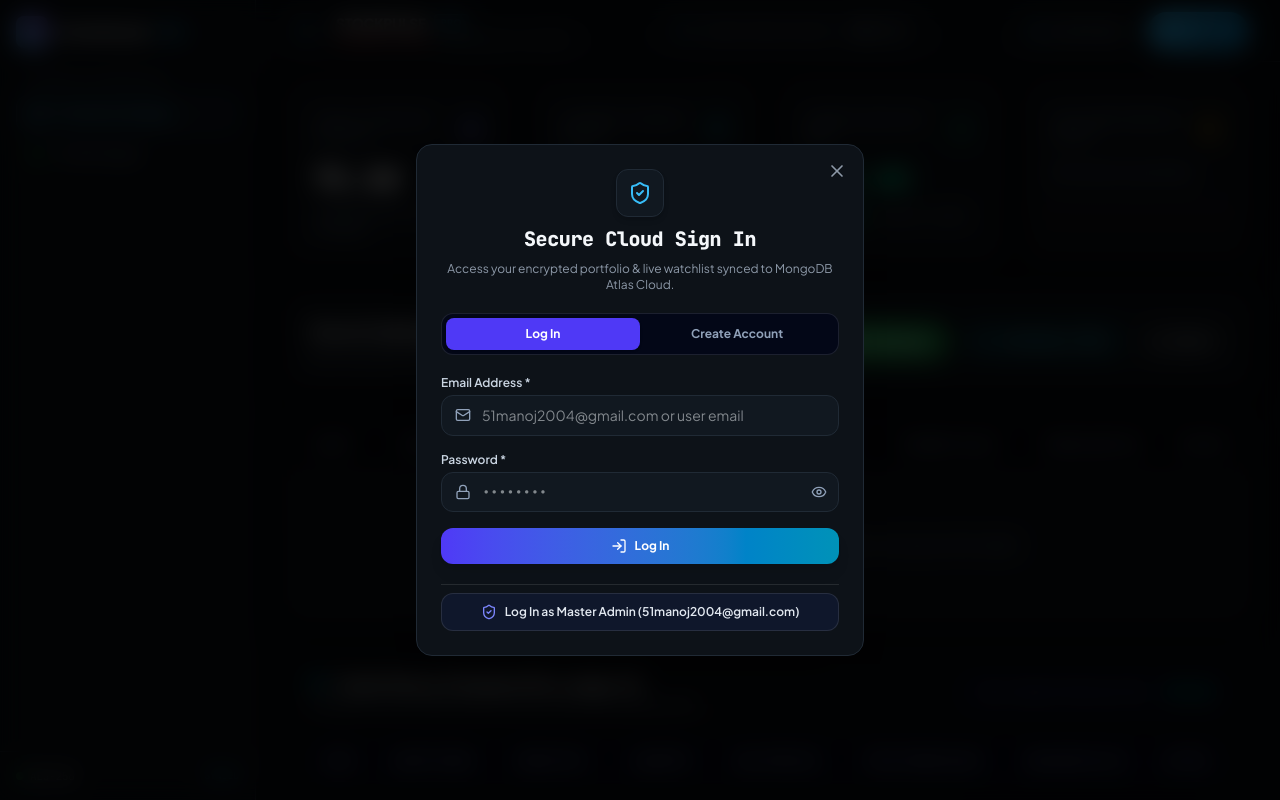
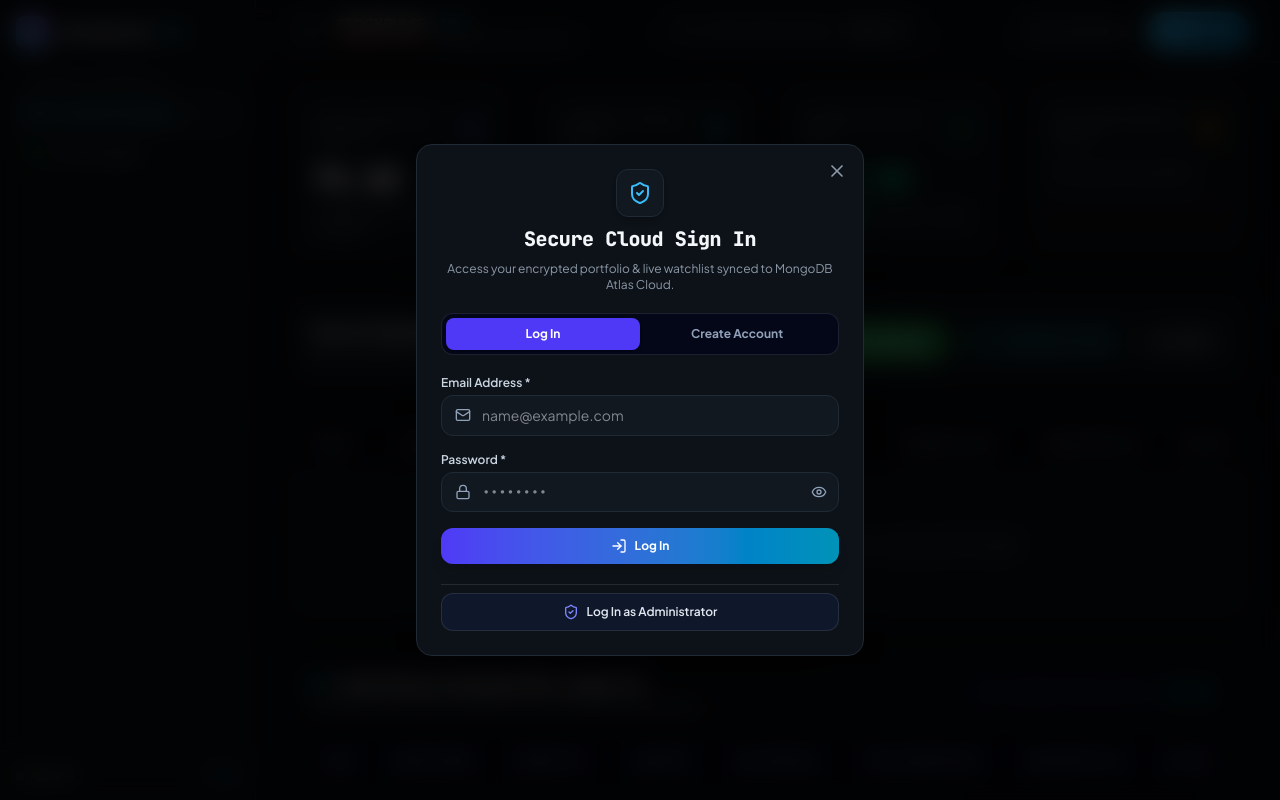
Before and after one commit to vetti-boy/Stocks-Portfolio, a Next.js app: page / in a window 1280 px wide. Shown: the top 800 px of the page. Built offline with nearby package versions, Linux system fonts and the light colour scheme.

Commit message:
security: remove explicit admin email exposure from UI labels and placeholders

```diff
--- a/src/components/AdminPanel.tsx
+++ b/src/components/AdminPanel.tsx
@@ -277,7 +277,7 @@ export const AdminPanel: React.FC = () => {
           Administrator.
         </p>
         <p className="text-xs font-mono text-cyan-400">
-          Log in with Admin account (51manoj2004@gmail.com) to manage user access.
+          Log in with Administrator credentials to manage user access.
         </p>
       </div>
     );
--- a/src/components/AuthModal.tsx
+++ b/src/components/AuthModal.tsx
@@ -309,7 +309,7 @@ export const AuthModal: React.FC = () => {
                     <Mail className="h-4 w-4 text-cyan-400" /> Send OTP to {user?.email || email}
                   </span>
                   <p className="text-[11px] text-slate-400">
-                    A 6-digit verification code will be dispatched from <strong>51manoj2004@gmail.com</strong>.
+                    A 6-digit verification code will be dispatched to your registered email address.
                   </p>
                 </div>
 
@@ -498,7 +498,7 @@ export const AuthModal: React.FC = () => {
                   <input
                     type="email"
                     required
-                    placeholder="51manoj2004@gmail.com or user email"
+                    placeholder="name@example.com"
                     value={email}
                     onChange={(e) => setEmail(e.target.value)}
                     className="w-full glass-input !pl-10 text-xs"
@@ -553,7 +553,7 @@ export const AuthModal: React.FC = () => {
                 onClick={loginAsAdmin}
                 className="w-full flex items-center justify-center gap-2 rounded-xl bg-slate-900 border border-white/10 hover:bg-slate-800 py-2.5 text-xs font-semibold text-slate-200 transition"
               >
-                <ShieldCheck className="h-4 w-4 text-indigo-400" /> Log In as Master Admin (51manoj2004@gmail.com)
+                <ShieldCheck className="h-4 w-4 text-indigo-400" /> Log In as Administrator
               </button>
             </div>
           </>
--- a/src/lib/email.ts
+++ b/src/lib/email.ts
@@ -1,6 +1,6 @@
 import nodemailer from 'nodemailer';
 
-const SENDER_EMAIL = process.env.SMTP_EMAIL || '51manoj2004@gmail.com';
+const SENDER_EMAIL = process.env.SMTP_EMAIL || 'mailfortempusage@gmail.com';
 const SENDER_PASS = process.env.SMTP_PASSWORD || '';
 
 // Transporter setup
```
Also changed, not shown: 1 other file (tests, documents, lock files or other folders).
